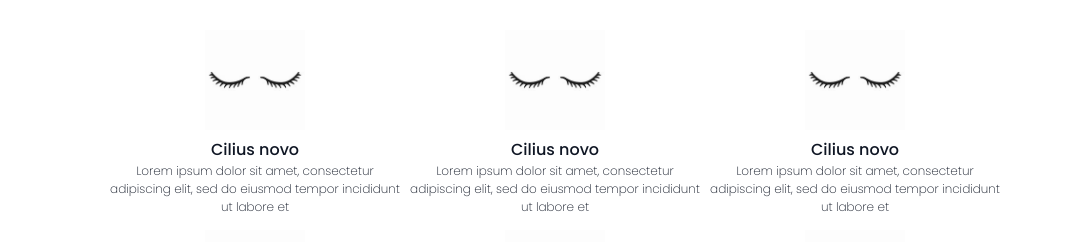
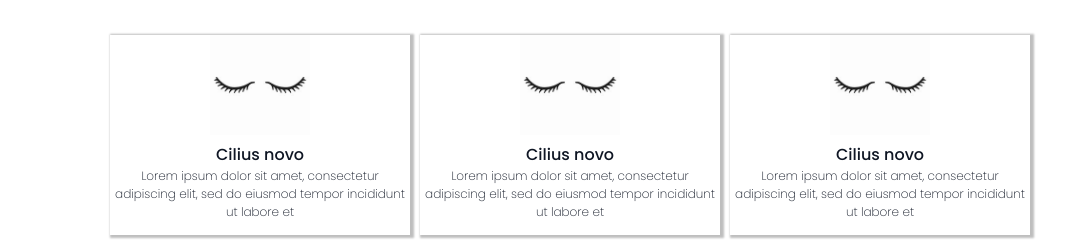
Before and after one commit to Mateus402/lash-boutique, a plain HTML site: page index.html in a window 1280 px wide. Shown: the part 630-872 px from the top of the page, without its empty margins (87-1153 px from the left). Drawn offline with Linux system fonts and the light colour scheme.

Commit message:
feat | Inclusão do box-shadow nos cards

```diff
--- a/style.css
+++ b/style.css
@@ -70,9 +70,10 @@ a:hover {
 }
 
 .card {
-
+    box-shadow: 2px 1px 2px 2px rgb(190, 190, 190);
     height: 200px;
     width: 300px;
+    margin: 5px;
 }
 
 
```
